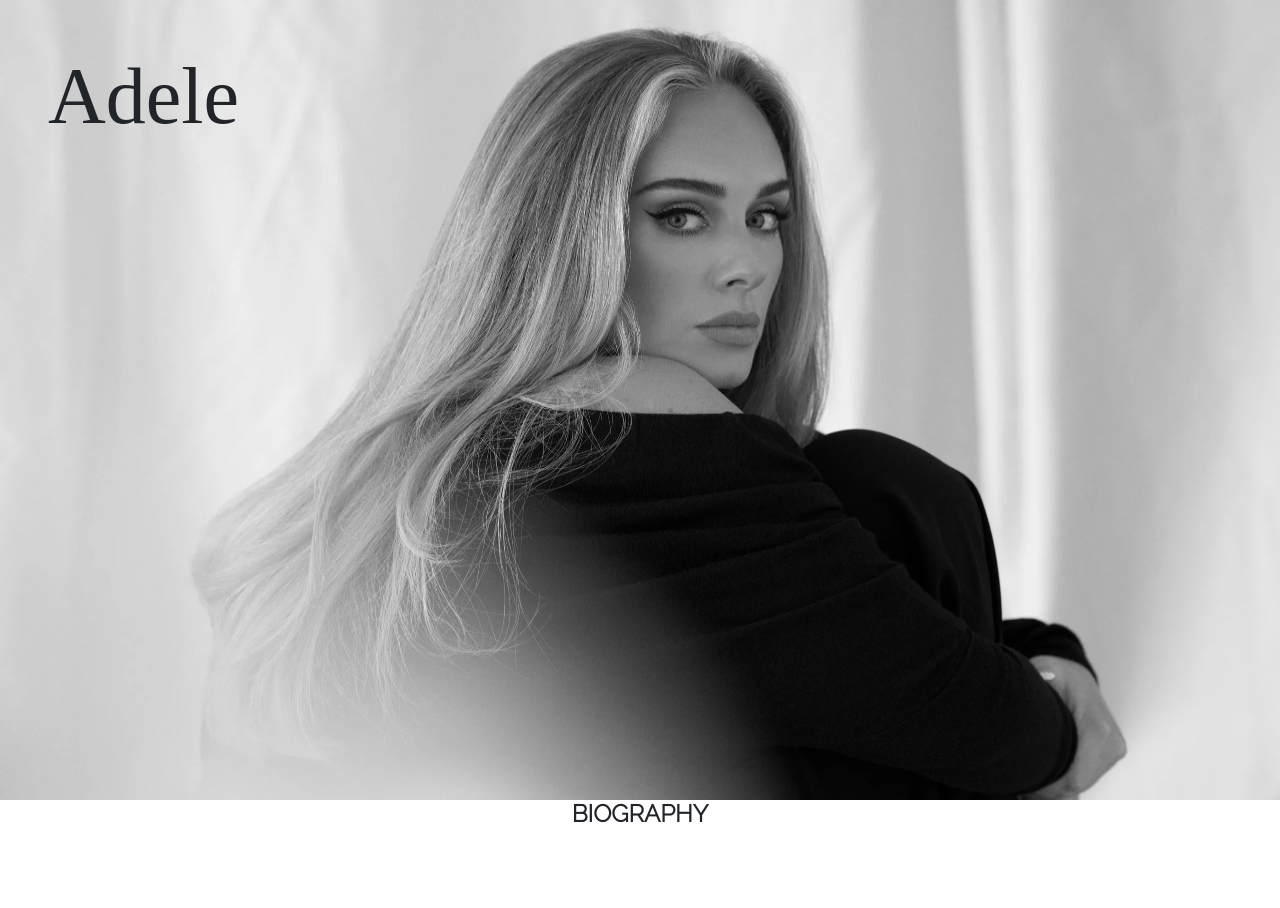
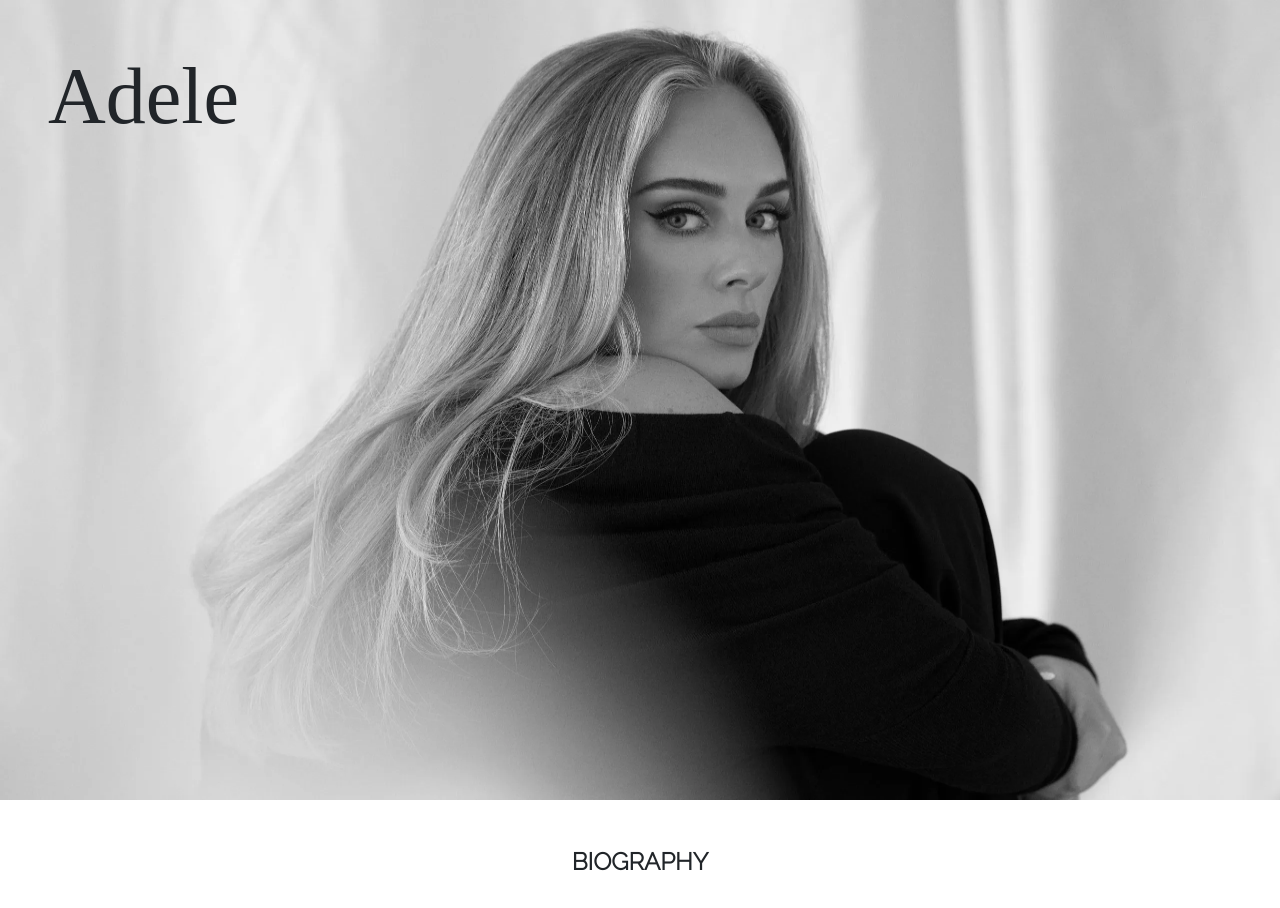
Before and after one commit to Raiza-D/all-about-adele, a React (Create React App) app: page / in a window 1280 px wide. Shown: the top 908 px of the page. Before the commit the page ends 837 px from the top, so only its background shows below. Built offline with nearby package versions, Linux system fonts and the light colour scheme; a web font is replaced by a local one.

Commit message:
Add padding top and bottom of 5 em to h6 element to add spacing.

```diff
--- a/src/components/Bio.jsx
+++ b/src/components/Bio.jsx
@@ -4,7 +4,7 @@
 export default function Bio() {
   return (
     <div>
-      <h6 className="bio-title">BIOGRAPHY</h6>
+      <h6 className="bio-title pt-5 pb-5">BIOGRAPHY</h6>
     </div>
   );
 }
```
